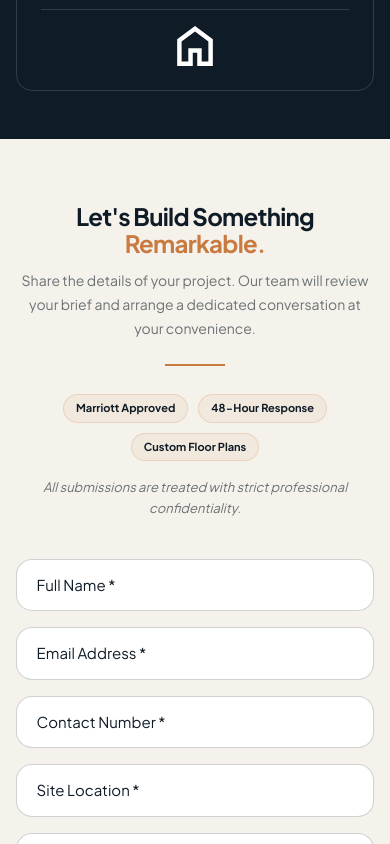
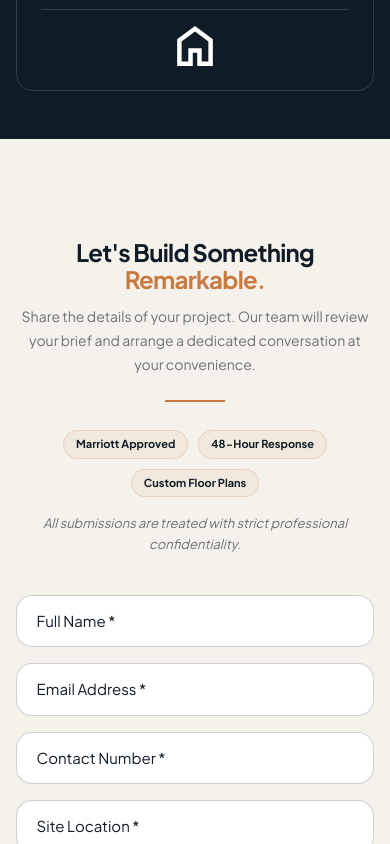
Before and after one commit to saharshcabins/saharshweb, a Next.js app: page / in a window 390 px wide. Shown: the part 7520-8364 px from the top of the page. Built offline with nearby package versions, Linux system fonts and the light colour scheme.

Commit message:
fix: add padding-top on mobile to clear floating nav bar on contact form

```diff
--- a/src/components/layout/GetInTouch.module.css
+++ b/src/components/layout/GetInTouch.module.css
@@ -208,7 +208,8 @@
 /* ──────────────────────────────────────────────────────────────────────────── */
 @media (max-width: 900px) {
   .formSection {
-    padding: 80px 5%;
+    padding: 100px 5% 80px;
+    scroll-margin-top: 100px;
   }
 
   .formGrid2 {
@@ -218,7 +219,8 @@
 
 @media (max-width: 560px) {
   .formSection {
-    padding: 64px 4%;
+    padding: 100px 4% 64px;
+    scroll-margin-top: 100px;
   }
 
   .formIntro {
```
